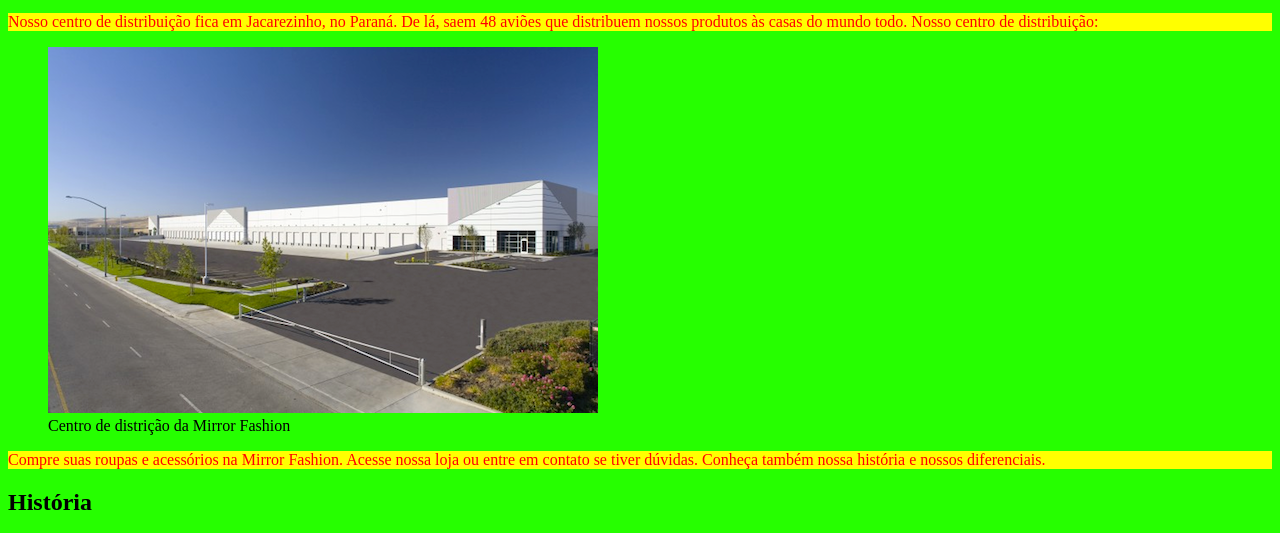
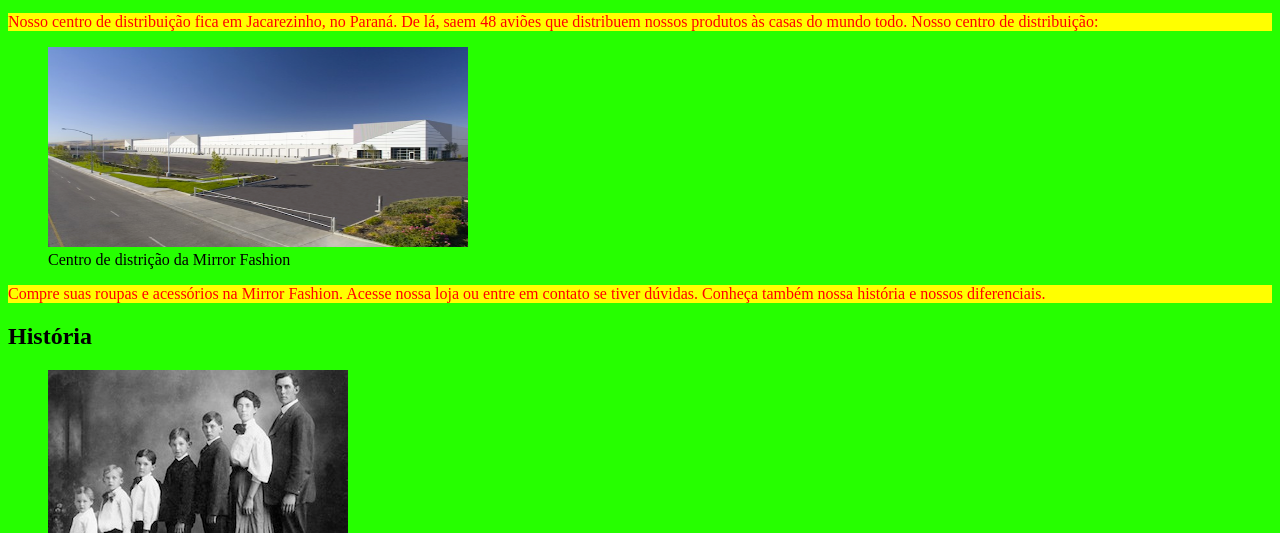
Before and after one commit to renanVictorAlvesViana/AtividadeWeb, a plain HTML site: page index.html in a window 1280 px wide. Shown: the part 224-757 px from the top of the page. Drawn offline with Linux system fonts and the light colour scheme.

Commit message:
editando o tamanho da imagem

```diff
--- a/index.html
+++ b/index.html
@@ -15,11 +15,12 @@
             background-color:yellow;
             color: red;
         }
+
     </style>
 </head>
 
 <body>
-    <figure></figure><img src="logo.png" alt="Logo"></figure>
+    <figure></figure><img src="logo.png" alt="Logo" ></figure>
     <h1>A Mirror Fashion</h1>
     <p>A <b>Mirror Fashion</b> é a maior empresa <a href="https://www.americanas.com.br/">comércio </a> eletrônico no
         segmento de moda em todo o mundo. Fundada em 1932, possui filiais em 124 países, sendo lider de mercado com mais
@@ -31,7 +32,7 @@
         às casas do mundo todo. Nosso centro de distribuição:
     </p>
 
-    <figure><img src="centro-distribuicao.png" alt="centro de distribuicao">
+    <figure><img src="centro-distribuicao.png" alt="centro de distribuicao" width="420px" height="200px">
         <figcaption>Centro de distrição da Mirror Fashion</figcaption>
     </figure>
     <p>Compre suas roupas e acessórios na Mirror Fashion. Acesse nossa loja ou entre em contato se tiver dúvidas.
```
